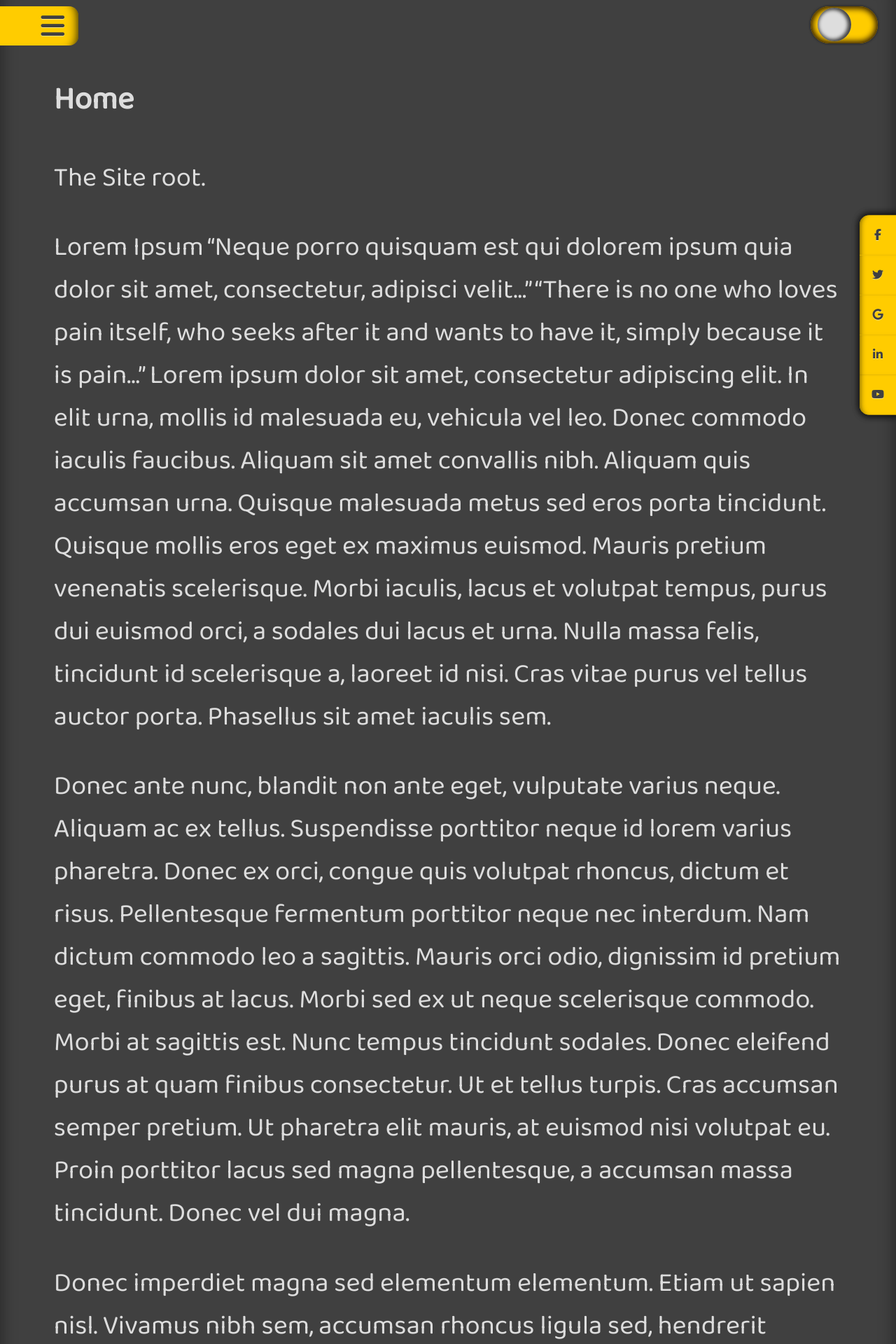
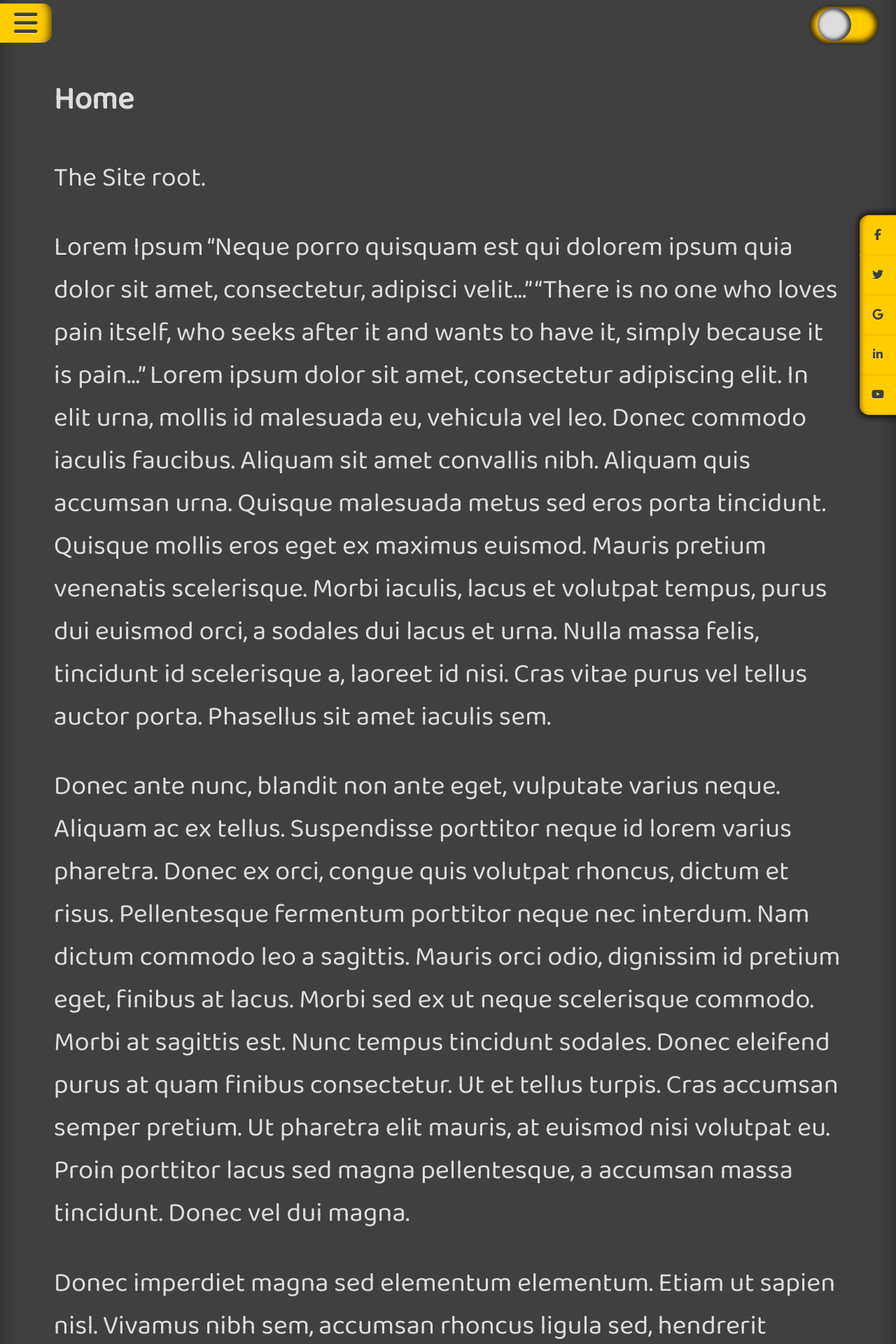
Before and after one commit to brettjrea/brettjrea.github.io-old, a Jekyll site: the page built from index.md, in a window 1280 px wide. Shown: the top 1920 px of the page at 70% size. Built offline with Jekyll 4.4.1, drawn with Linux system fonts in a browser that asks for light colours; nearby versions of some CDN libraries; comment, search, counter and statistics services are not loaded.

Commit message:
Update styles.scss

```diff
--- a/assets/css/styles.scss
+++ b/assets/css/styles.scss
@@ -199,11 +199,11 @@ transition: 0.3s;
 
 .sidenav-toggle {
 position: fixed;
-top: 1vh;
+top: .5vh;
 margin-left: -2vw;
 z-index: 2;
 float:left;
-padding: 1vh 1vw 1vh 6vw;
+padding: 1vh 1vw 1vh 3vw;
 text-shadow: 0px 1px 0px rgba(255, 255, 255, .5);
 text-decoration: none;
 font-size: 3vw;
```
